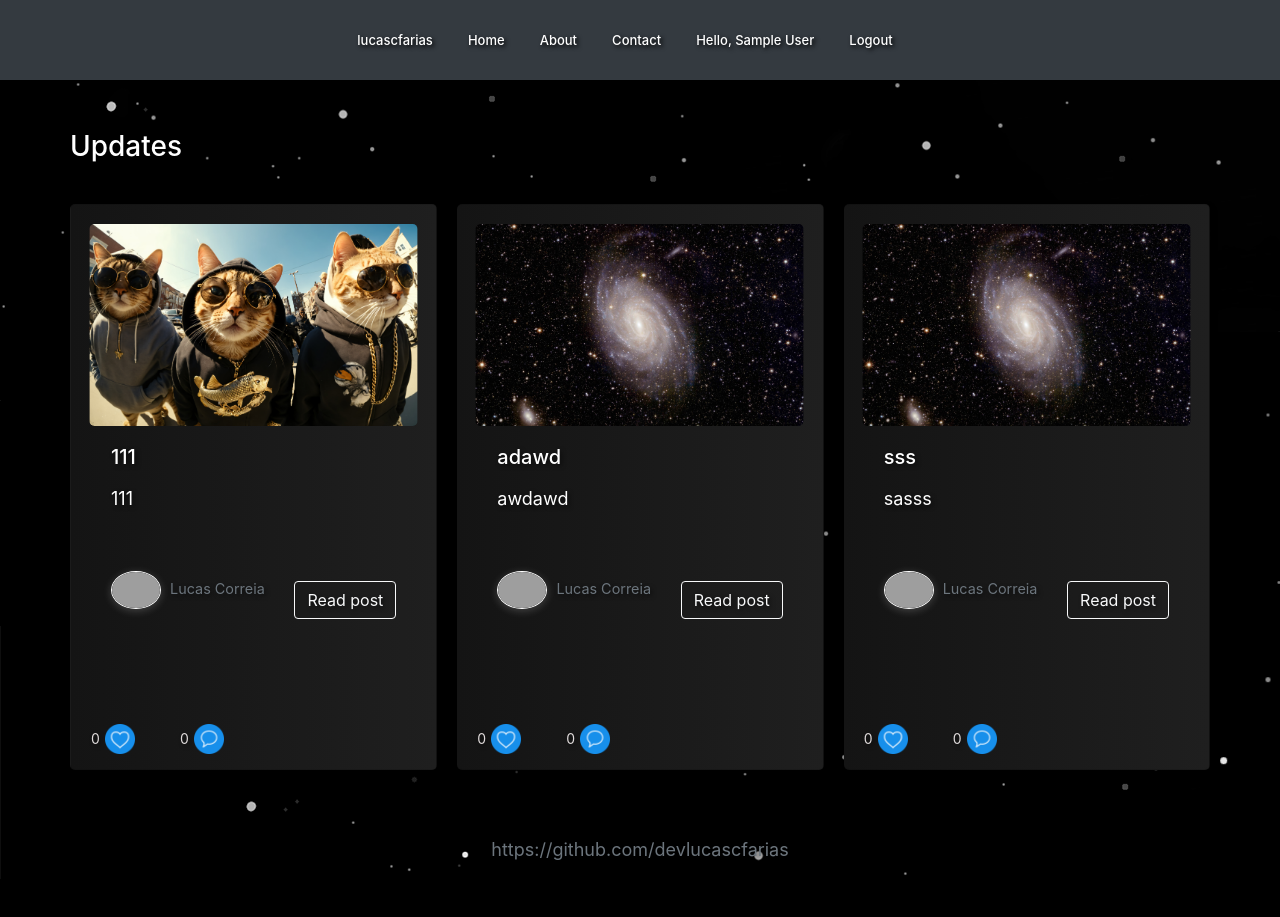
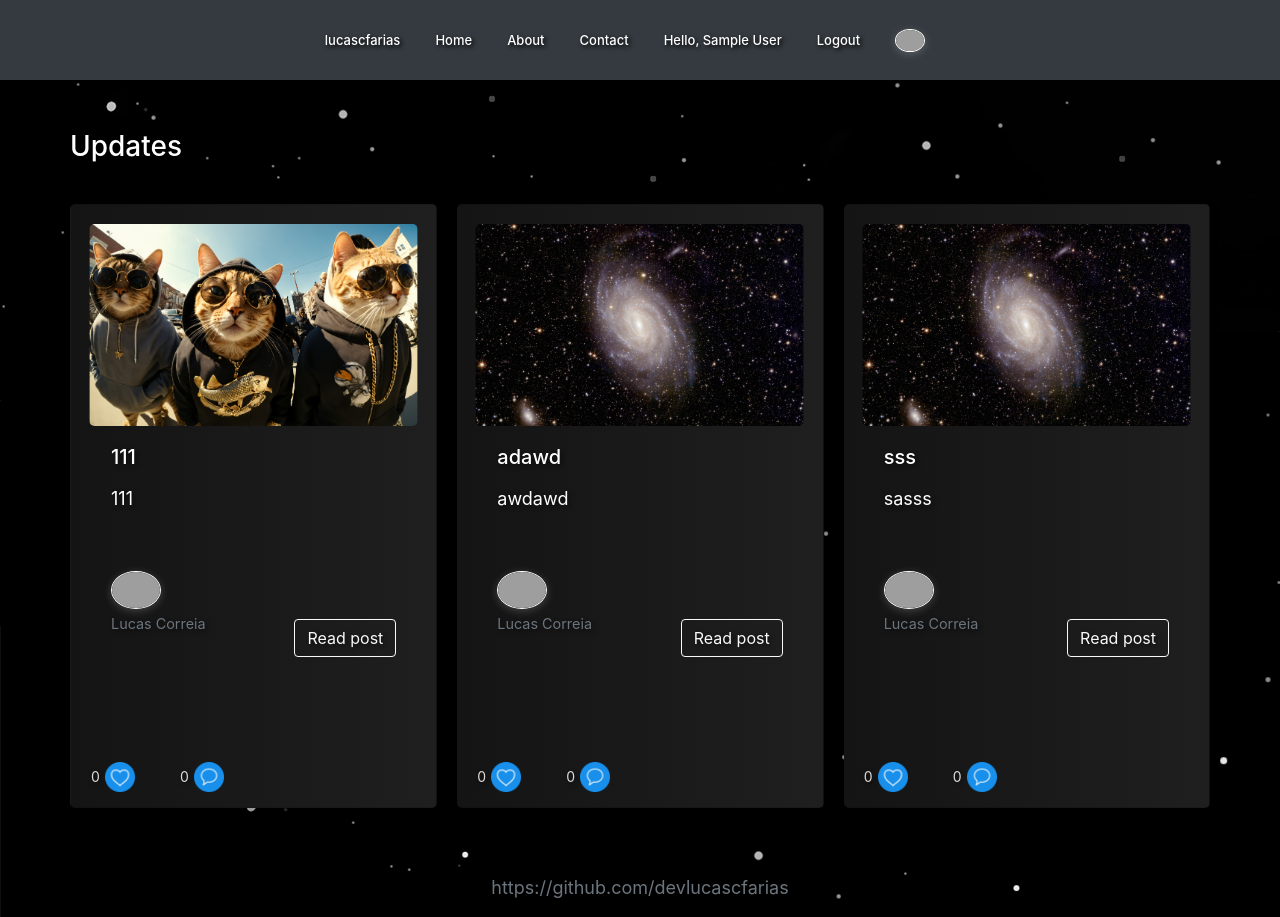
Before and after one commit to devlucascfarias/Python-Flask-SQLAlchemy-Blog, a Flask app: page / in a window 1280 px wide. Before the commit the page ends 879 px from the top, so only its background shows below. Run offline with Flask 3, Linux system fonts and the light colour scheme; the visitor is signed in with stand-in values (Sample User, id 1); data comes from the database, SQL or seed files in the repository; both versions use the stored data as it was after the commit; data that the repository does not hold is empty; some libraries are stand-ins or nearby versions; grey boxes are pictures that could not be loaded.

Commit message:
Update and Bug fix

```diff
--- a/app.py
+++ b/app.py
@@ -84,7 +84,7 @@ def post():
     title = request.form.get('title')
     cover_image = request.files['cover_image']
     filename = secure_filename(cover_image.filename)
-    cover_image.save(os.path.join('static/img/post_images', filename))
+    cover_image.save(os.path.join('static/img/', filename))
     cover_image_url = url_for('static', filename='img/' + filename)
 
     content = request.form.get('content')
--- a/static/style.css
+++ b/static/style.css
@@ -1,5 +1,5 @@
 body {
-    background-image: url(img/apresentation.jpg);
+    background-image: url(img/wallpaper/apresentation.jpg);
     color: white;
     font-size: 18px;
     text-shadow: 2px 2px 4px rgba(0, 0, 0, 0.5); /* horizontal offset, vertical offset, blur radius, color */
--- a/templates/adminpanel.html
+++ b/templates/adminpanel.html
@@ -97,7 +97,8 @@
                             <div class="card-body">
                                 <div class="row">
                                     <div class="col-2">
-                                        <img class="avatar" src="{{ session['user_image'] }}" style="width: 40px; margin-right: 5px;">
+                                        <img class="post-image" src="{{ post.cover_image_url }}" alt="Post cover image">
+
                                     </div>
                                     <div class="col-10">
                                         <div class="post-content">
--- a/templates/edit_post.html
+++ b/templates/edit_post.html
@@ -41,7 +41,7 @@
                 {% if session['email'] == 'lucascfp2011@gmail.com' %}
                     <a class="navbar-brand items" href="{{ url_for('adminpanel') }}">Admin Panel</a>
                 {% endif %}
-                    <a class="navbar-brand items" href="{{ url_for('logout') }}">LOGOUT</a>
+                    <a class="navbar-brand items" href="{{ url_for('logout') }}">Logout</a>
                 </div>
             {% endif %}
         </nav>
--- a/templates/index.html
+++ b/templates/index.html
@@ -29,6 +29,10 @@
                                 <a class="navbar-brand items" href="{{ url_for('adminpanel') }}">Admin Panel</a>
                             {% endif %}
                             <a class="navbar-brand items" href="{{ url_for('logout') }}">Logout</a>
+
+                            <img href="" class="avatar ml-auto" src="{{ session['user_image'] }}" style="width: 30px; margin: 30px;">
+
+
                         {% endif %}
 
                 </nav>
@@ -46,7 +50,7 @@
                 <h5 class="card-title">{{ post.title }}</h5>
                 <p class="card-text">{{ post.content|truncate(200)|replace('\n', '<br/>')|safe }}</p>
                 <p class="card-text"><small class="text-muted">
-                <img class="avatar" src="{{ post.user_image }}" style="width: 50px; margin-right: 5px;">
+                <img class="avatar" src="{{ post.user_image }}" style="width: 50px; margin-right: 5px;"><br>
                 <a class="btn btn-outline-light" style="margin-bottom: 10px;" href="{{ url_for('view_post', post_id=post.id) }}">Read post</a>
                 {{ post.user_name }}</small></p>
             </div>
@@ -80,7 +84,7 @@
                     {% for comment in post.comments %}
                     <div class="comment-card">
                         <img class="avatar" src="{{ comment.user_image }}" alt="User Image" style="width: 40px; margin: 10px;">
-                        <a href="" class="user-name-card">{{ comment.user_name }}</a>
+                        {{ comment.user_name }}
                         <div class="card-comment">
                             {{ comment.content|replace('\n', '<br/>')|safe }}
 
--- a/templates/view_post.html
+++ b/templates/view_post.html
@@ -38,7 +38,7 @@
         <h3 style="margin: 20px;">{{ post.title }}</h3>
 
         <div class="card-group">
-            <div class="card" style="border-radius: 5px;">
+            <div class="card-mobile" style="border-radius: 5px;">
                 <img class="post-image" src="{{ post.cover_image_url }}" alt="Post cover image">
                 <div class="card-body">
                     <h5 class="card-title">{{ post.title }}</h5>
```
Also changed, not shown: instance/posts.db (added), static/img/111.jpg (added), static/img/aaa.png (added), static/img/s.jpg (added), static/img/wallpaper/apresentation.jpg (added).
